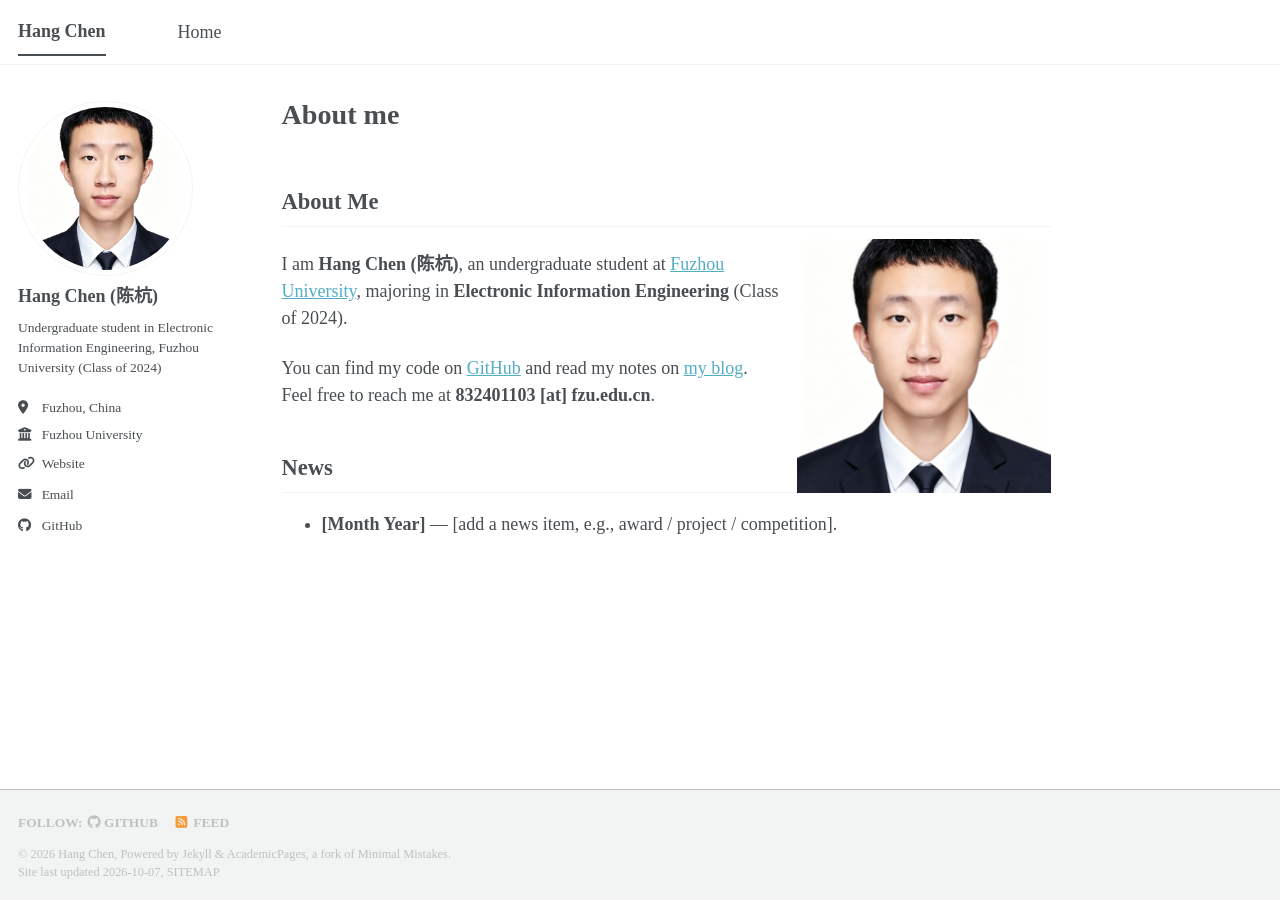
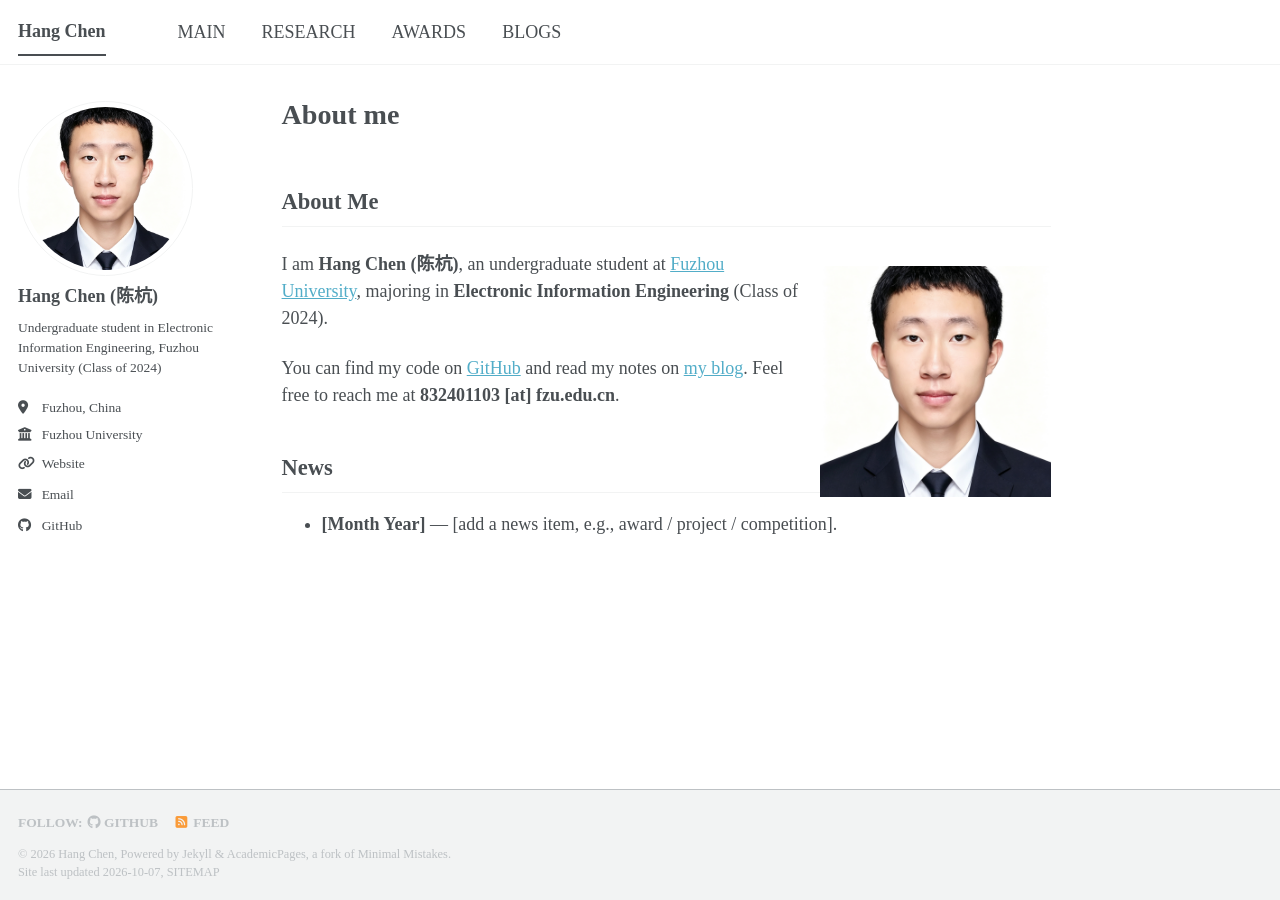
Before and after one commit to Nomkr/Nomkr.github.io, a Jekyll site: the page built from _pages/about.md, in a window 1280 px wide. Built offline with Jekyll 4.4.1, drawn with Linux system fonts in a browser that asks for light colours; a style sheet for code colours, icons or effects is not loaded.

Commit message:
Nav: MAIN/RESEARCH/AWARDS/BLOGS; add research & awards pages; tweak floatpic position/size

```diff
--- a/_data/navigation.yml
+++ b/_data/navigation.yml
@@ -1,4 +1,13 @@
 # 顶部导航栏顺序。改这里即改顶部菜单；删除某条即不在顶部显示。
 main:
-  - title: "Home"
+  - title: "MAIN"
     url: /
+
+  - title: "RESEARCH"
+    url: /research/
+
+  - title: "AWARDS"
+    url: /awards/
+
+  - title: "BLOGS"
+    url: https://hangchen.pages.dev/
--- a/assets/css/main.scss
+++ b/assets/css/main.scss
@@ -43,5 +43,6 @@
 .floatpic {
   float: right;
   margin-left: 1em;
-  width: 33%;
+  margin-top: 1.5em;
+  width: 30%;
 }
```
Also changed, not shown: _pages/awards.md (added, +8 -0 lines), _pages/research.md (added, +8 -0 lines).
